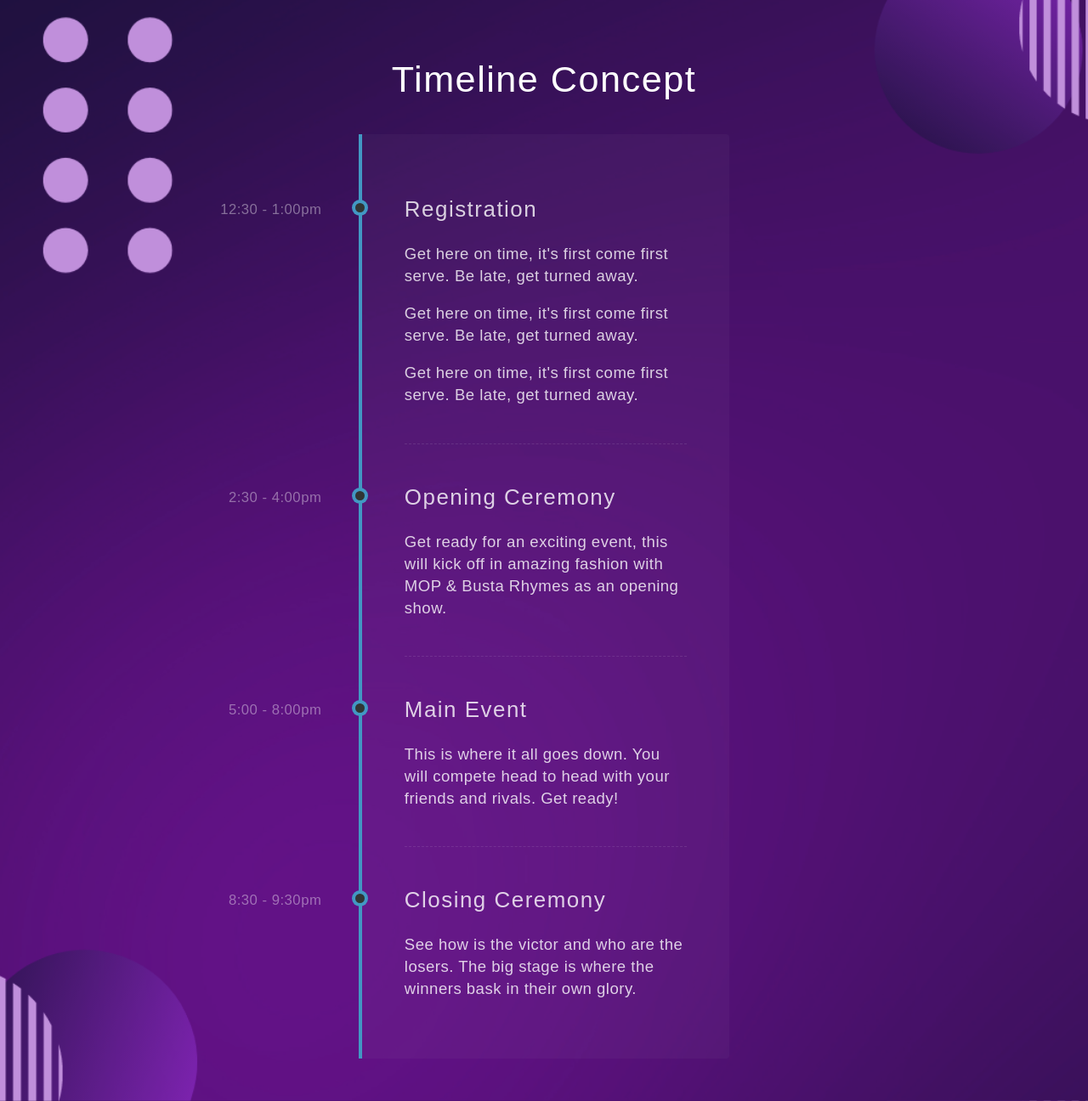
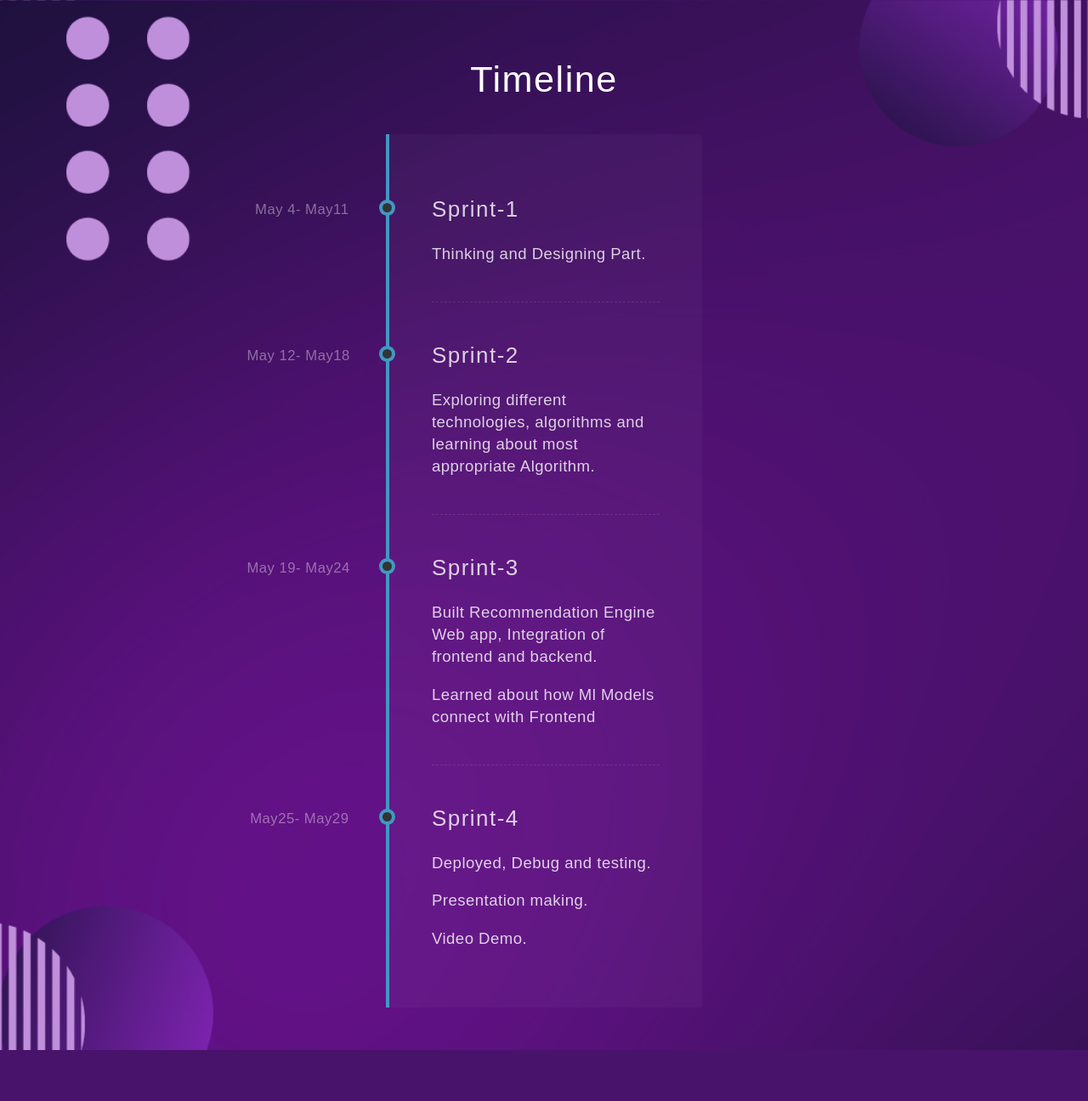
Before and after one commit to SonuSRaj123/ManoRanjan, a Flask app: page /timeline in a window 1280 px wide. Shown: the whole page at 85% size. After the commit the page ends 1236 px from the top, so only its background shows below. Run offline with Flask 2, Linux system fonts and the light colour scheme; parts of the project's set-up code (start-up, migrations or seed data) failed here and were passed over.

Commit message:
final code

```diff
--- a/templates/timeline.html
+++ b/templates/timeline.html
@@ -9,26 +9,28 @@
 </head>
 <body>
     <div id="content">
-        <h1>Timeline Concept</h1>
+        <h1>Timeline</h1>
 
         <ul class="timeline">
-          <li class="event" data-date="12:30 - 1:00pm">
-            <h3>Registration</h3>
-            <p>Get here on time, it's first come first serve. Be late, get turned away.</p>
-            <p>Get here on time, it's first come first serve. Be late, get turned away.</p>
-            <p>Get here on time, it's first come first serve. Be late, get turned away.</p>
+          <li class="event" data-date="May 4- May11">
+            <h3>Sprint-1 </h3>
+            <p>Thinking and Designing Part.</p>
+           </li>
+          <li class="event" data-date="May 12- May18">
+            <h3>Sprint-2</h3>
+            <p>Exploring different technologies, algorithms and learning about most appropriate Algorithm. </p>
           </li>
-          <li class="event" data-date="2:30 - 4:00pm">
-            <h3>Opening Ceremony</h3>
-            <p>Get ready for an exciting event, this will kick off in amazing fashion with MOP & Busta Rhymes as an opening show.</p>
+          <li class="event" data-date="May 19- May24">
+            <h3>Sprint-3</h3>
+            <p>Built Recommendation Engine Web app, Integration of frontend and backend. </p>
+             <p> Learned about how Ml Models connect with Frontend </p>
           </li>
-          <li class="event" data-date="5:00 - 8:00pm">
-            <h3>Main Event</h3>
-            <p>This is where it all goes down. You will compete head to head with your friends and rivals. Get ready!</p>
-          </li>
-          <li class="event" data-date="8:30 - 9:30pm">
-            <h3>Closing Ceremony</h3>
-            <p>See how is the victor and who are the losers. The big stage is where the winners bask in their own glory.</p>
+          <li class="event" data-date="May25- May29">
+            <h3>Sprint-4</h3>
+            <p>Deployed, Debug and testing.</p>
+            <p>Presentation making.</p>
+             <p>Video Demo.  </p>
+
           </li>
         </ul>
       </div>
```
Also changed, not shown: templates/home.html (+6 -6 lines).
